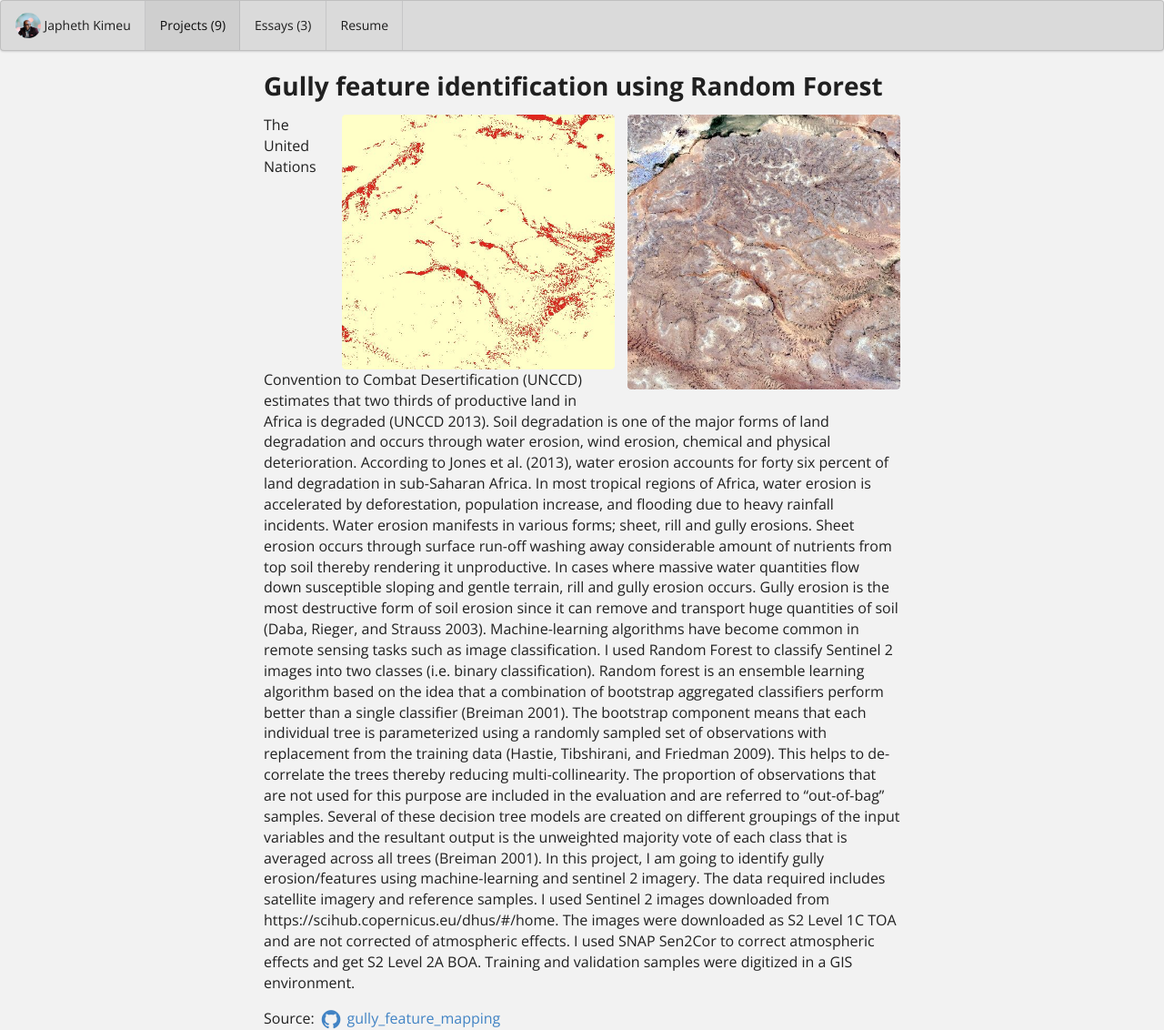
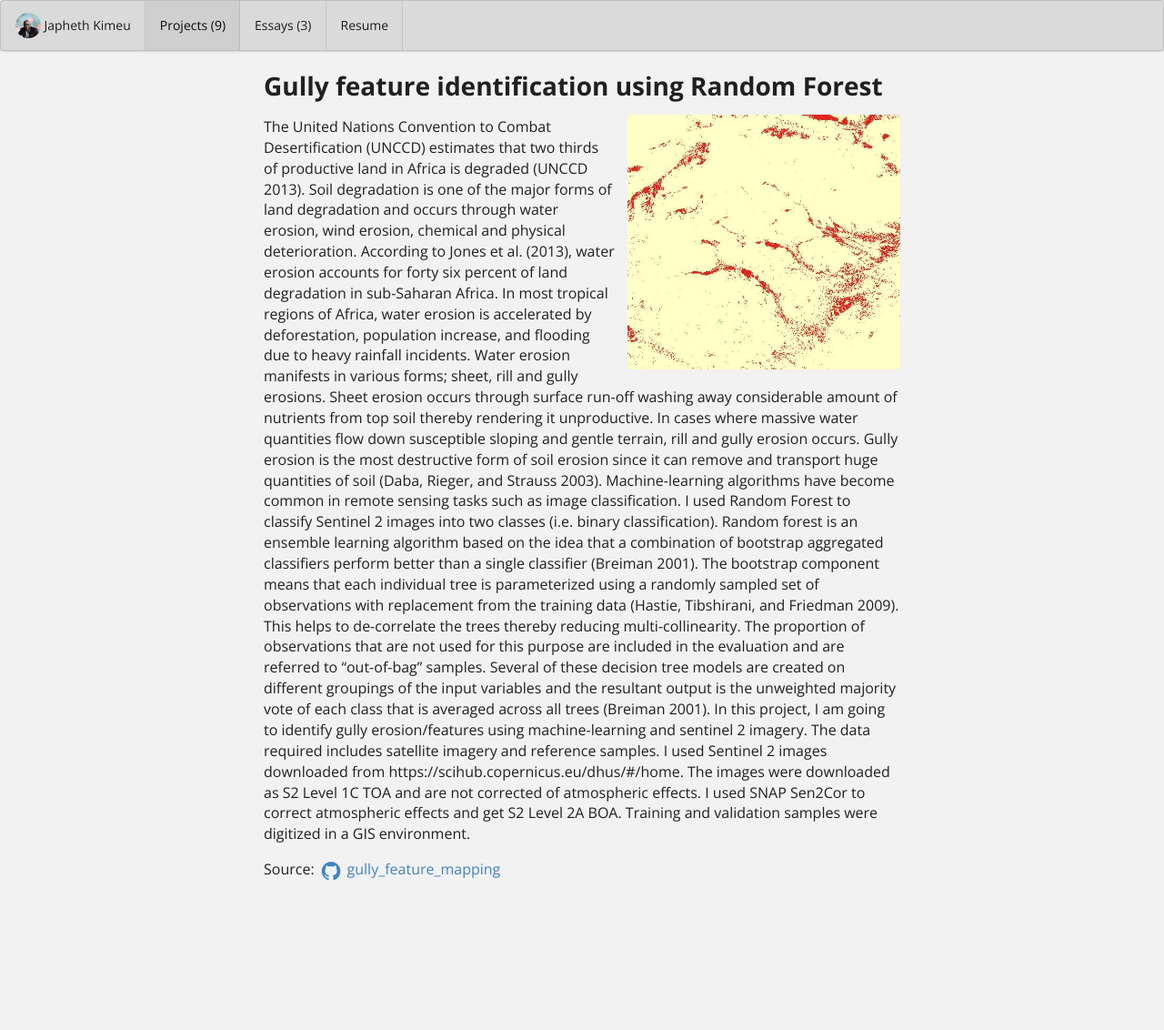
Before and after one commit to japhethkimeu/japhethkimeu.github.io, a Jekyll site: the page built from projects/project-2.md, in a window 1280 px wide. Shown: the whole page at 91% size. Built offline with Jekyll 4.4.1, drawn with Linux system fonts in a browser that asks for light colours; after the commit the page ends 969 px from its top, so only the background shows below that.

Commit message:
Update project-2.md

```diff
--- a/projects/project-2.md
+++ b/projects/project-2.md
@@ -1,7 +1,7 @@
 ---
 layout: project
 type: project
-image: images/gully.JPG
+image: images/classified.JPG
 title: Gully feature identification using Random Forest
 permalink: projects/vacay
 # All dates must be YYYY-MM-DD format!
@@ -14,8 +14,8 @@
 summary: Random Forest classification of Sentinel 2 images to identify gullies
 ---
 
-<img class="ui medium right floated rounded image" src="../images/gully.JPG">
 <img class="ui medium right floated rounded image" src="../images/classified.JPG">
+
 The United Nations Convention to Combat Desertification (UNCCD) estimates that two thirds of productive land in Africa is degraded (UNCCD 2013). Soil degradation is one of the major forms of land degradation and occurs through water erosion, wind erosion, chemical and physical deterioration. According to Jones et al. (2013), water erosion accounts for forty six percent of land degradation in sub-Saharan Africa. In most tropical regions of Africa, water erosion is accelerated by deforestation, population increase, and flooding due to heavy rainfall incidents. Water erosion manifests in various forms; sheet, rill and gully erosions. Sheet erosion occurs through surface run-off washing away considerable amount of nutrients from top soil thereby rendering it unproductive. In cases where massive water quantities flow down susceptible sloping and gentle terrain, rill and gully erosion occurs. Gully erosion is the most destructive form of soil erosion since it can remove and transport huge quantities of soil (Daba, Rieger, and Strauss 2003).
 Machine-learning algorithms have become common in remote sensing tasks such as image classification. I used Random Forest to classify Sentinel 2 images into two classes (i.e. binary classification). Random forest is an ensemble learning algorithm based on the idea that a combination of bootstrap aggregated classifiers perform better than a single classifier (Breiman 2001). The bootstrap component means that each individual tree is parameterized using a randomly sampled set of observations with replacement from the training data (Hastie, Tibshirani, and Friedman 2009). This helps to de-correlate the trees thereby reducing multi-collinearity. The proportion of observations that are not used for this purpose are included in the evaluation and are referred to “out-of-bag” samples. Several of these decision tree models are created on different groupings of the input variables and the resultant output is the unweighted majority vote of each class that is averaged across all trees (Breiman 2001).
 In this project, I am going to identify gully erosion/features using machine-learning and sentinel 2 imagery. The data required includes satellite imagery and reference samples. I used Sentinel 2 images downloaded from https://scihub.copernicus.eu/dhus/#/home. The images were downloaded as S2 Level 1C TOA and are not corrected of atmospheric effects. I used SNAP Sen2Cor to correct atmospheric effects and get S2 Level 2A BOA. Training and validation samples were digitized in a GIS environment.
```
